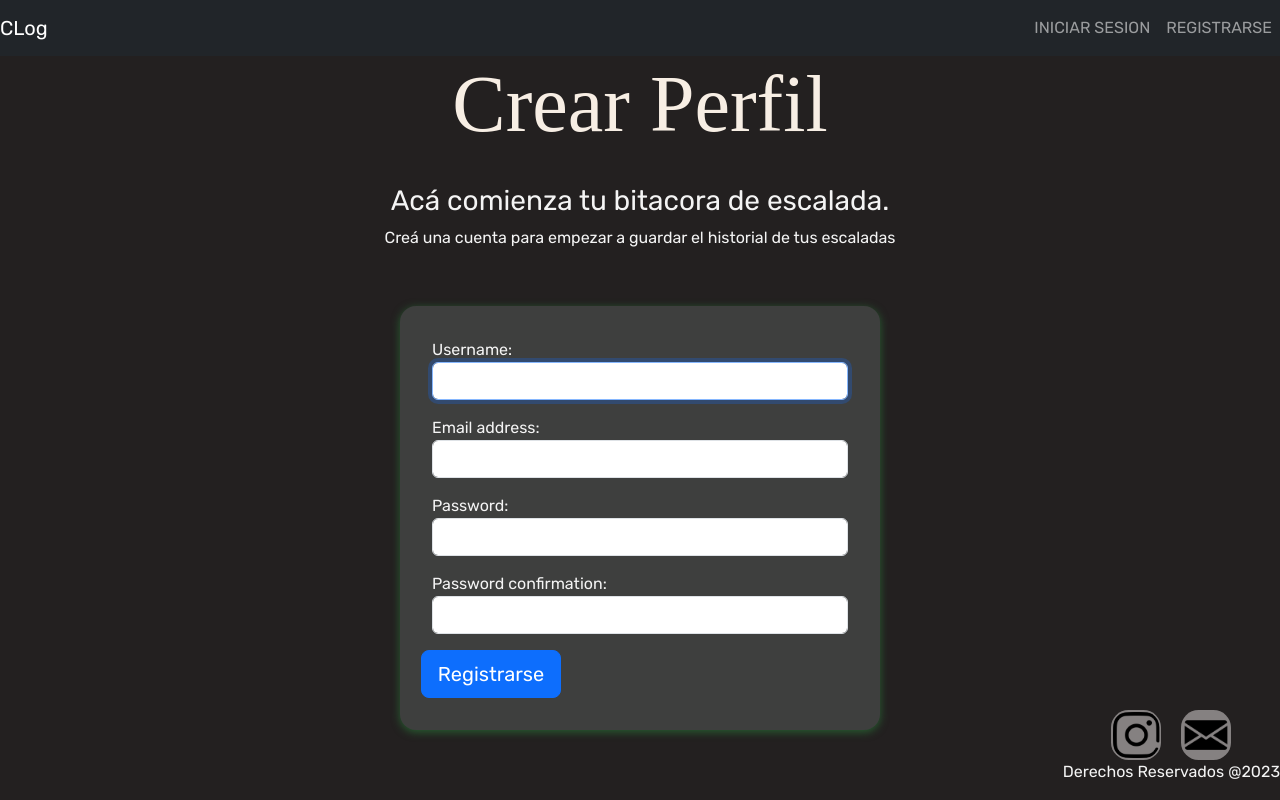
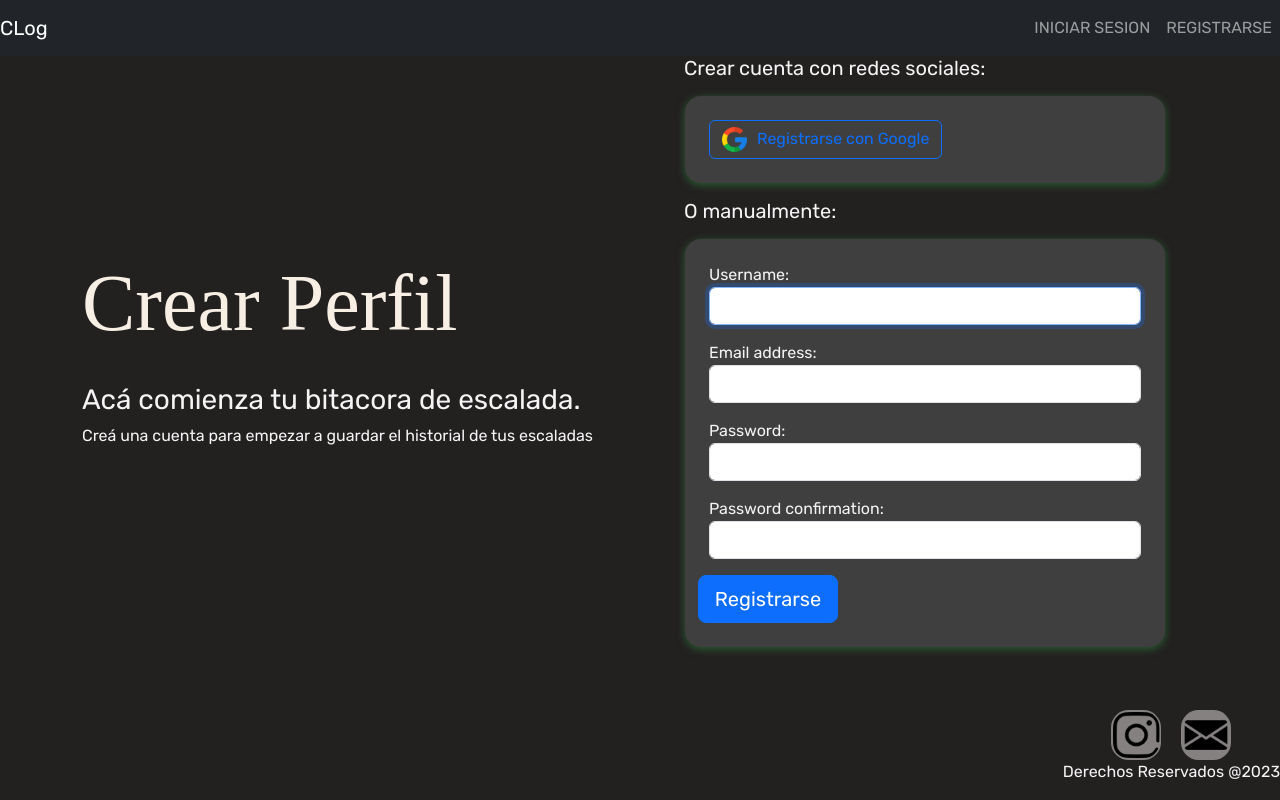
Before and after one commit to NMS47/climbing_log, a Django app: page /sign_up/ in a window 1280 px wide. Run offline with Django 4.2, Linux system fonts and the light colour scheme; some libraries are stand-ins or nearby versions; some web fonts are replaced.

Commit message:
added google oauth

```diff
--- a/climb_log_webapp/static/climb_log_webapp/login.css
+++ b/climb_log_webapp/static/climb_log_webapp/login.css
@@ -2,14 +2,17 @@ body{
     margin: 0;
 }
 
-form {
+.sign-up {
     margin: 1rem auto;
     border-radius: 16px;
     background-color: #3e3f3e;
     max-width: 30rem;
-    padding: 2rem;
+    padding: 1.5rem;
     box-shadow: 0 2px 8px rgb(40, 95, 49);}
 
+h5{
+    padding-left: 2rem;
+}
 .col {
     padding: .5rem 0;
 }
--- a/climb_log_webapp/static/climb_log_webapp/styles.css
+++ b/climb_log_webapp/static/climb_log_webapp/styles.css
@@ -24,7 +24,7 @@ body {
     min-height: 100vh;
     display: flex;
     flex-direction: column;
-    overflow: hidden;
+    overflow-x: hidden;
 }
 
 hr {
--- a/climb_log_webapp/templates/registration/sign_up.html
+++ b/climb_log_webapp/templates/registration/sign_up.html
@@ -7,16 +7,27 @@
 {%endblock%}
 {%block content%}
 <main>
-    <div class="container-flex">
-        <div class="container text-center">
+    <div class="container">
+        <div class="row">
+            <div class="col-lg-6 d-flex align-items-center">
+                <div>
                     <h1>Crear Perfil</h1>
                     <br>
                     <h3>Acá comienza tu bitacora de escalada.</h3>
                     <p>Creá una cuenta para empezar a guardar el historial de tus escaladas</p>
                 </div>
-        <br>
             </div>
-    <div class="container sign-up-form">
+
+            <div class="col-lg-6 ">
+                <h5>Crear cuenta con redes sociales:</h5>
+                <div class="sign-up">
+                    {%load socialaccount%}
+                    <a class="btn btn-outline-primary" href="{% provider_login_url 'google' %}?next=/" role="button">                        <img src="{% static 'climb_log_webapp/images/google.png' %}" width="25" /><span
+                        style="margin-left: 10px;"
+                        >Registrarse con Google</span></a>
+                </div>
+                <h5>O manualmente:</h5>
+                <div class="sign-up">
                     <form  method="POST">
                         {%csrf_token%}
                         {% for field in form %}
@@ -28,5 +39,9 @@
                         <button class="btn btn-lg btn-primary btn-block" type="submit">Registrarse</button>
                     </form>
                     </div>
+                </div>
+            </div>
+        </div>
+    </div>
 </main>
 {%endblock%}
--- a/climbing_log/urls.py
+++ b/climbing_log/urls.py
@@ -19,4 +19,5 @@ from django.urls import path, include
 urlpatterns = [
     path('admin/', admin.site.urls),
     path('', include('climb_log_webapp.urls')),
+    path('accounts/', include("allauth.urls")),
 ]
--- /dev/null
+++ b/google-auth.json
@@ -0,0 +1 @@
+{"web":{"client_id":"122936383665-k04tn98j1fsopqj7e2q3kmh589a383n8.apps.googleusercontent.com","project_id":"clog-397117","auth_uri":"https://accounts.google.com/o/oauth2/auth","token_uri":"https://oauth2.googleapis.com/token","auth_provider_x509_cert_url":"https://www.googleapis.com/oauth2/v1/certs","client_secret":"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","redirect_uris":["https://web-production-1626.up.railway.app/","https://web-production-1626.up.railway.app/accounts/google/login/callback/"]}}
```
Also changed, not shown: climbing_log/settings.py (+24 -0 lines), climb_log_webapp/static/climb_log_webapp/images/google.png (added). Lines whose indentation alone changed are shown as unchanged.
